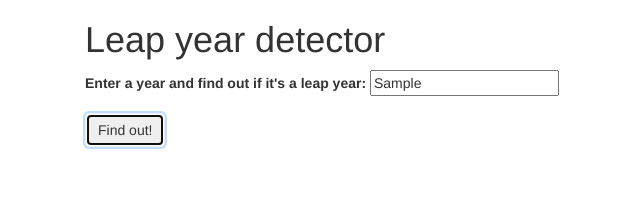
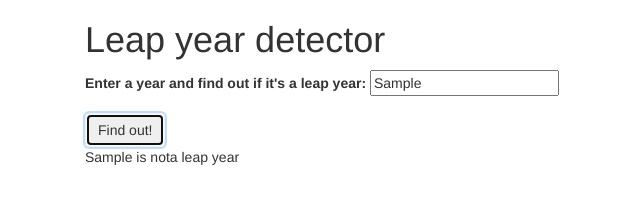
Before and after one commit to JamesHerbert1/leap-year, a plain HTML site: page index.html in a window 1280 px wide. Both pictures are taken after typing "Sample" into the empty fields and a click on the button "Find out!". Shown: the whole page, without its empty margins (0-640 px from the left). Drawn offline with nearby package versions, Linux system fonts and the light colour scheme.

Commit message:
added a function to my js

```diff
--- a/js/scripts.js
+++ b/js/scripts.js
@@ -1,3 +1,13 @@
+// business logic
+var leapYear = function(year) {
+    if ((year % 4 === 0) && (year % 100 !== 0) || (year % 400 === 0)) {
+        return true;
+    } else {
+        return false;
+    }
+};
+
+// user interface logic
 $(document).ready(function() {
     $("form#leap-year").submit(function(event) {
         event.preventDefault();
@@ -6,15 +16,33 @@ $(document).ready(function() {
 
         var intYear = parseInt(year)
         var result = leapYear(intYear);
-        $("#result").text(result);
+        $(".year").text(year);
+
+        if (!result) {                 // same as writing if (result === false)
+            $(".not").text("not");
+          } else {
+            $(".not").text("");
+          }
+
+          $("#result").show();
 
     });
 });
 
-var leapYear = function(year) {
-    if ((year % 4 === 0) && (year % 100 !== 0) || (year % 400 === 0)) {
-        return true;
-    } else {
-        return false;
-    }
-};
+// $(document).ready(function() {
+//     $("form#leap-year").submit(function(event) {
+//       event.preventDefault();
+//       var year = parseInt($("input#year").val());
+//       var result = leapYear(year);
+
+//       $(".year").text(year);
+
+//       if (!result) {                 // same as writing if (result === false)
+//         $(".not").text("not");
+//       } else {
+//         $(".not").text("");
+//       }
+
+//       $("#result").show();
+//     });
+//   });
```
Also changed, not shown: index.html (+1 -1 lines).
